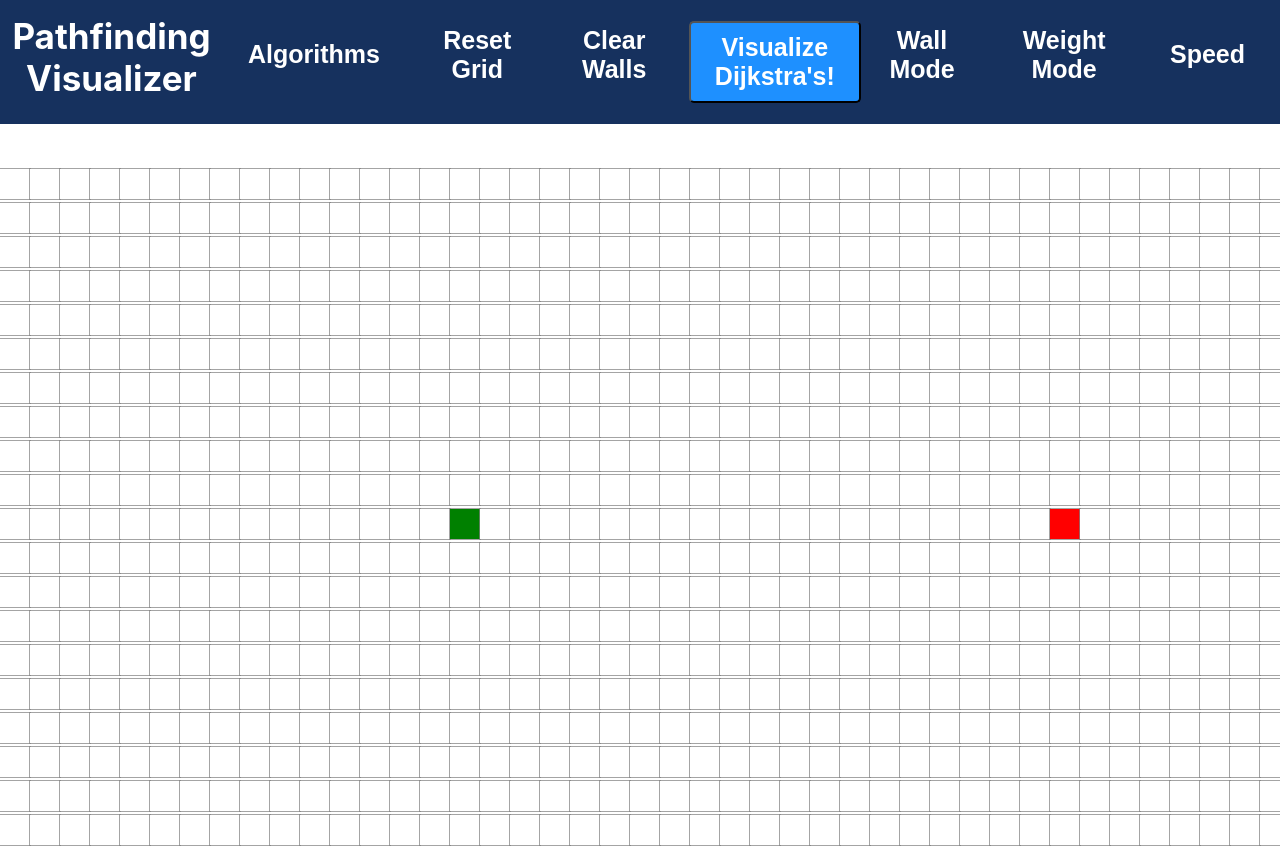
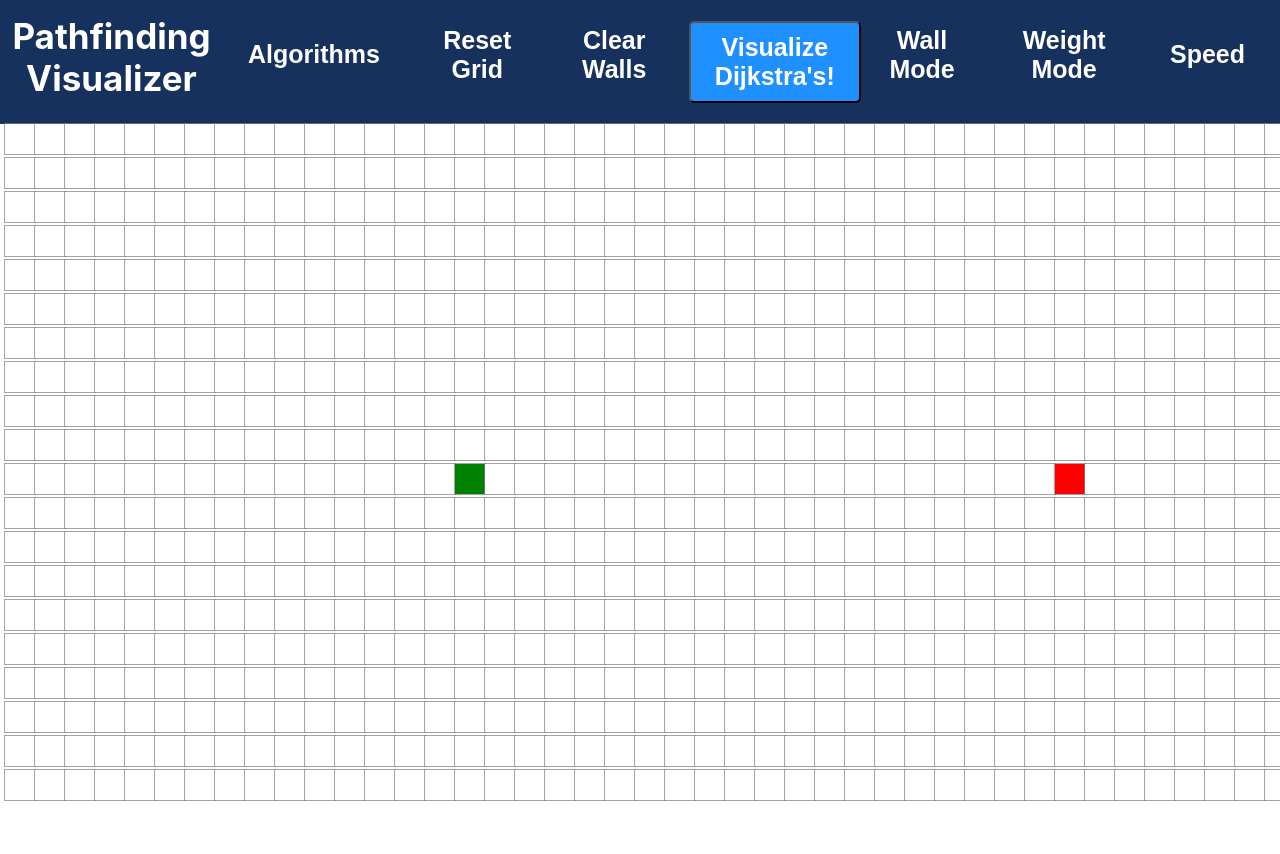
Before and after one commit to ChristopherChau/PathFindingVisualizer, a React (Create React App) app: page / in a window 1280 px wide. Shown: the top 854 px of the page. After the commit the page ends 804 px from the top, so only its background shows below. Built offline with nearby package versions, Linux system fonts and the light colour scheme.

Commit message:
Grid is now resizing properly but grid component not working

```diff
--- a/src/PathFindingVisualizer/Node/Node.css
+++ b/src/PathFindingVisualizer/Node/Node.css
@@ -5,6 +5,13 @@
   background-color: white;
   display: inline-block;
 }
+/*.node{
+  width:30px;
+  height:30px;
+  outline: 1px solid rgba(128, 128, 128, 0.712);
+  background-color: white;
+}
+*/
 
 .nodeFinish{
   background-color: red;
@@ -33,3 +40,10 @@
 .nodeVisited.weightNode {
   background-color: rgb(50, 127, 169);
 }
+th {
+  /* Reset or override styles */
+  padding: 0;
+  background-color: transparent;
+  border: none;
+  /* Add more styles as needed */
+}
--- a/src/PathFindingVisualizer/Node/Node.jsx
+++ b/src/PathFindingVisualizer/Node/Node.jsx
@@ -37,12 +37,14 @@ export default class Node extends Component{
 
     return(
       <>
+      <th>
          <div
               className={`node ${extraClassName}`}
               onMouseEnter={() => onMouseEnter(row,col)} //onMouseEnter will call the function we pass in as onMouseEnter and pass in col and row
               onMouseDown={() => onMouseDown(row,col)}
               onMouseUp={() => onMouseUp()}
          ></div>
+      </th>
        </>
     )
   }
--- a/src/PathFindingVisualizer/PathFindingVisualizer.jsx
+++ b/src/PathFindingVisualizer/PathFindingVisualizer.jsx
@@ -6,6 +6,7 @@ import { getFinalPath } from '../algorithms/algHelpers/globalHelpers';
 import {dfs} from '../algorithms/bfs&dfs/dfs';
 import {bfs} from '../algorithms/bfs&dfs/bfs';
 import Node from './Node/Node';
+import Grid from './components/Grid'
 import { testMain } from '../test';
 import './styles/navBar.css';
 import './styles/grid.css'
@@ -292,13 +293,20 @@ visualizeDijkstra(grid) {
 
           </div>
         </div>
-
-        <div className='grid'>
-          {nodes.map((row,rowIndex) => {
-            return <div key={rowIndex}>
+{/*
+        <Grid
+			mouseIsPressed={mouseIsPressed}
+			onMouseDown={this.handleMouseDown}
+        	onMouseEnter={this.handleMouseEnter}
+        	onMouseUp={this.handleMouseUp}
+		/> */}
+		<table className='grid'>
+			<tbody>
+				{nodes.map((row, rowIndex) => (
+				<tr key={rowIndex}>
 					{row.map((node, nodeIndex) => {
-                let {isStart, isFinish, visited, row, col, isVisitedAgain,isFinal, isWall, isWeight} = node;
-                return(
+					const { isStart, isFinish, visited, row, col, isVisitedAgain, isFinal, isWall, isWeight } = node;
+					return (
 						<Node
 						key={nodeIndex}
 						col={col}
@@ -311,15 +319,16 @@ visualizeDijkstra(grid) {
 						isFinal = {isFinal}
 						isWeight = {isWeight}
 						mouseIsPressed = {mouseIsPressed}
-                    onMouseDown={(row,col) => this.handleMouseDown(row,col)}
-                    onMouseEnter={(row,col) => this.handleMouseEnter(row,col)}
+						onMouseDown={(row, col) => this.handleMouseDown(row, col)}
+  						onMouseEnter={(row, col) => this.handleMouseEnter(row, col)}
   						onMouseUp={() => this.handleMouseUp()}
 					></Node>
-                )
+					);
 					})}
-            </div>
-          })}
-          </div>
+				</tr>
+				))}
+			</tbody>
+			</table>
         </div>
       </>
     );
--- a/src/PathFindingVisualizer/components/Grid.jsx
+++ b/src/PathFindingVisualizer/components/Grid.jsx
@@ -37,28 +37,6 @@ const Grid = (props) => {
     };
   };
 
-  const getNewGridWithWall = (grid, row, col) => {
-    const newGrid = grid.slice();
-    const node = grid[row][col];
-    if (node.isWeight) {
-      node.isWeight = !node.isWeight;
-    }
-    const newNode = { ...node, isWall: !node.isWall };
-    newGrid[row][col] = newNode;
-    return newGrid;
-  }
-
-  const getNewGridWithWeight = (grid, row, col) => {
-    const newGrid = grid.slice();
-    const node = grid[row][col];
-    if (node.isWall) {
-      node.isWall = !node.isWall;
-    }
-    const newNode = { ...node, isWeight: !node.isWeight };
-    newGrid[row][col] = newNode;
-    return newGrid;
-  }
-
   const grid = initializeGrid();
 
   return (
@@ -81,9 +59,9 @@ const Grid = (props) => {
                 isFinal = {isFinal}
                 isWeight = {isWeight}
                 mouseIsPressed = {props.mouseIsPressed}
-                onMouseDown={(row,col) => props.handleMouseDown(row,col)}
-                onMouseEnter={(row,col) => props.handleMouseEnter(row,col)}
-                onMouseUp={() => props.handleMouseUp()}
+                onMouseDown={() => props.onMouseDown(row, col)}
+                onMouseEnter={() => props.onMouseEnter(row, col)}
+                onMouseUp={props.onMouseUp()}
               ></Node>
               );
             })}
--- a/src/PathFindingVisualizer/styles/grid.css
+++ b/src/PathFindingVisualizer/styles/grid.css
@@ -1,8 +1,5 @@
 .grid {
-  margin-top: 45px;
-  margin-bottom: 20px;
-  white-space: nowrap; /* Prevent line breaks */
-  display: flex;
-  flex-wrap: wrap; /* Enable wrapping to the next line when the width is reduced */
-  border-collapse:collapse;
+  margin-left: 5px;
+  margin-right: 5px;
+  border-collapse: collapse;
 }
```
Lines whose indentation alone changed are shown as unchanged.
